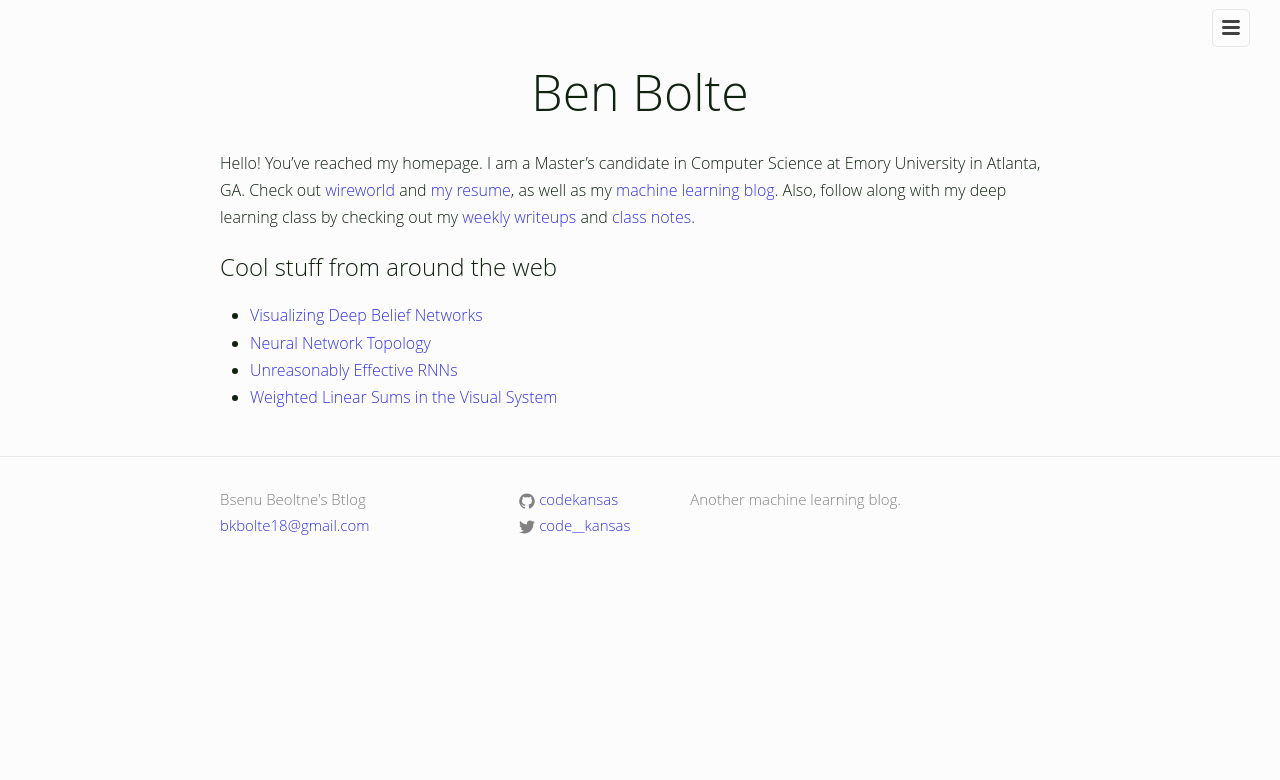
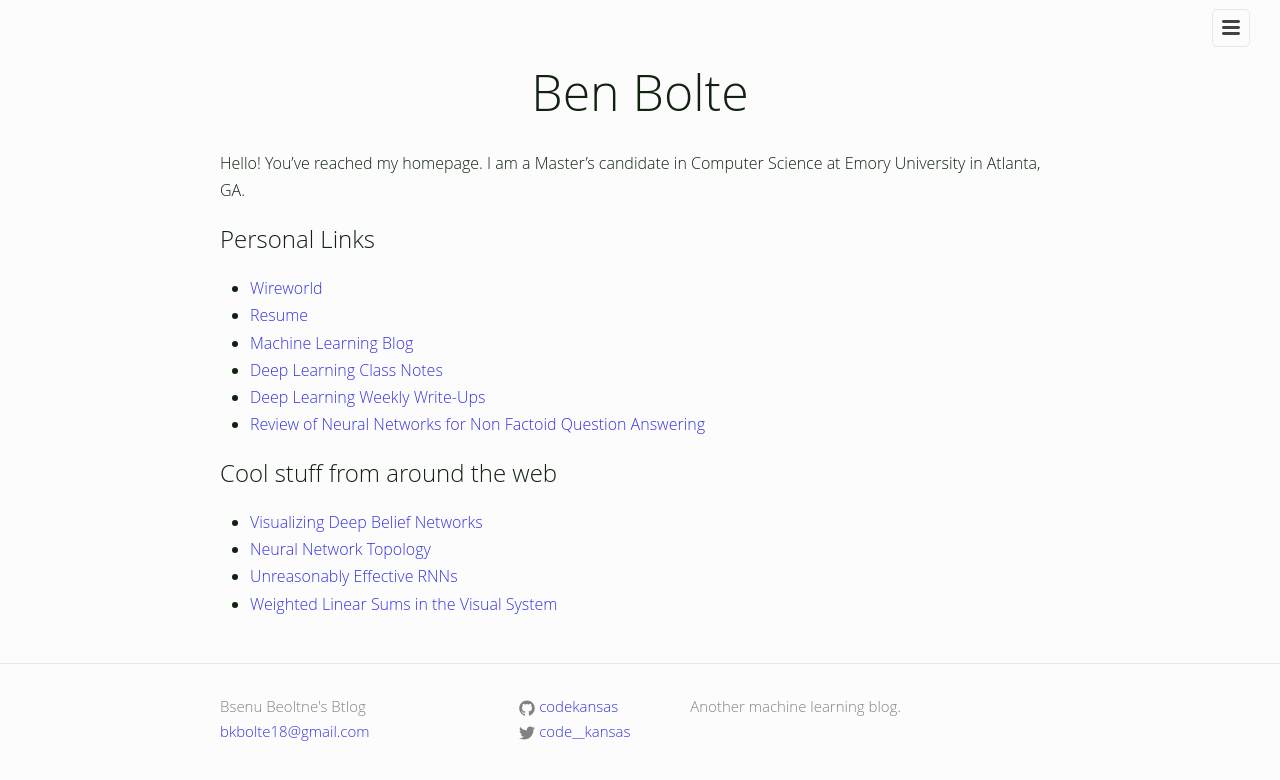
Before and after one commit to codekansas/codekansas.github.io, a Jekyll site: the page built from index.md, in a window 1280 px wide. Shown: the top 780 px of the page. Built offline with Jekyll 4.4.1, drawn with Linux system fonts in a browser that asks for light colours.

Commit message:
Update index.md

```diff
--- a/index.md
+++ b/index.md
@@ -4,7 +4,15 @@ layout: default
 
 <h1 style="text-align: center; width: 100%; font-size: 50px;">Ben Bolte</h1>
 
-Hello! You've reached my homepage. I am a Master's candidate in Computer Science at Emory University in Atlanta, GA. Check out <a href="/resources/misc/wireworld.html" target="_blank">wireworld</a> and <a href="/resume.pdf" target="_blank">my resume</a>, as well as my <a href="/ml">machine learning blog</a>. Also, follow along with my deep learning class by checking out my <a href="https://docs.google.com/document/d/1MButDhERC9JEytOe6DdtsYUYN-CbbXoJWS0R0_9v7Lc/edit?usp=sharing">weekly writeups</a> and <a href="https://docs.google.com/document/d/1ac4tRDh1SmDv3AdqwnIyVf8rtdGlLH3TLlEDX5LD-ow/edit?usp=sharing">class notes</a>.
+Hello! You've reached my homepage. I am a Master's candidate in Computer Science at Emory University in Atlanta, GA.
+
+## Personal Links
+ - [Wireworld](/resources/misc/wireworld.html)
+ - [Resume](/resume.pdf)
+ - [Machine Learning Blog](/ml)
+ - [Deep Learning Class Notes](https://docs.google.com/document/d/1ac4tRDh1SmDv3AdqwnIyVf8rtdGlLH3TLlEDX5LD-ow/edit?usp=sharing)
+ - [Deep Learning Weekly Write-Ups](https://docs.google.com/document/d/1MButDhERC9JEytOe6DdtsYUYN-CbbXoJWS0R0_9v7Lc/edit?usp=sharing)
+ - [Review of Neural Networks for Non Factoid Question Answering](https://docs.google.com/presentation/d/1l3zkMTmK6ZQAcIrA4gaML_oN07wCL4bhOaZXcPpwUls/edit?usp=sharing)
 
 ## Cool stuff from around the web
  - [Visualizing Deep Belief Networks](https://www.cs.toronto.edu/~hinton/adi/index.htm)
```
